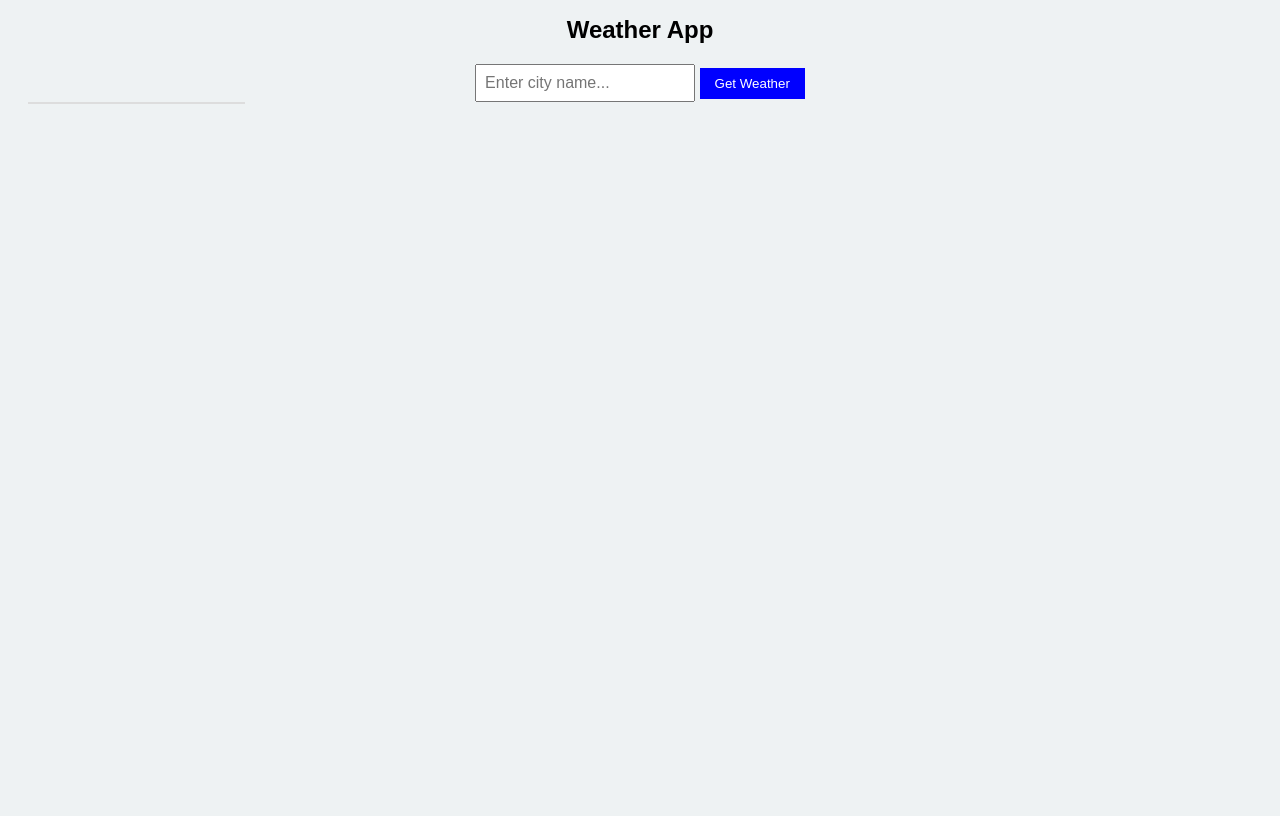
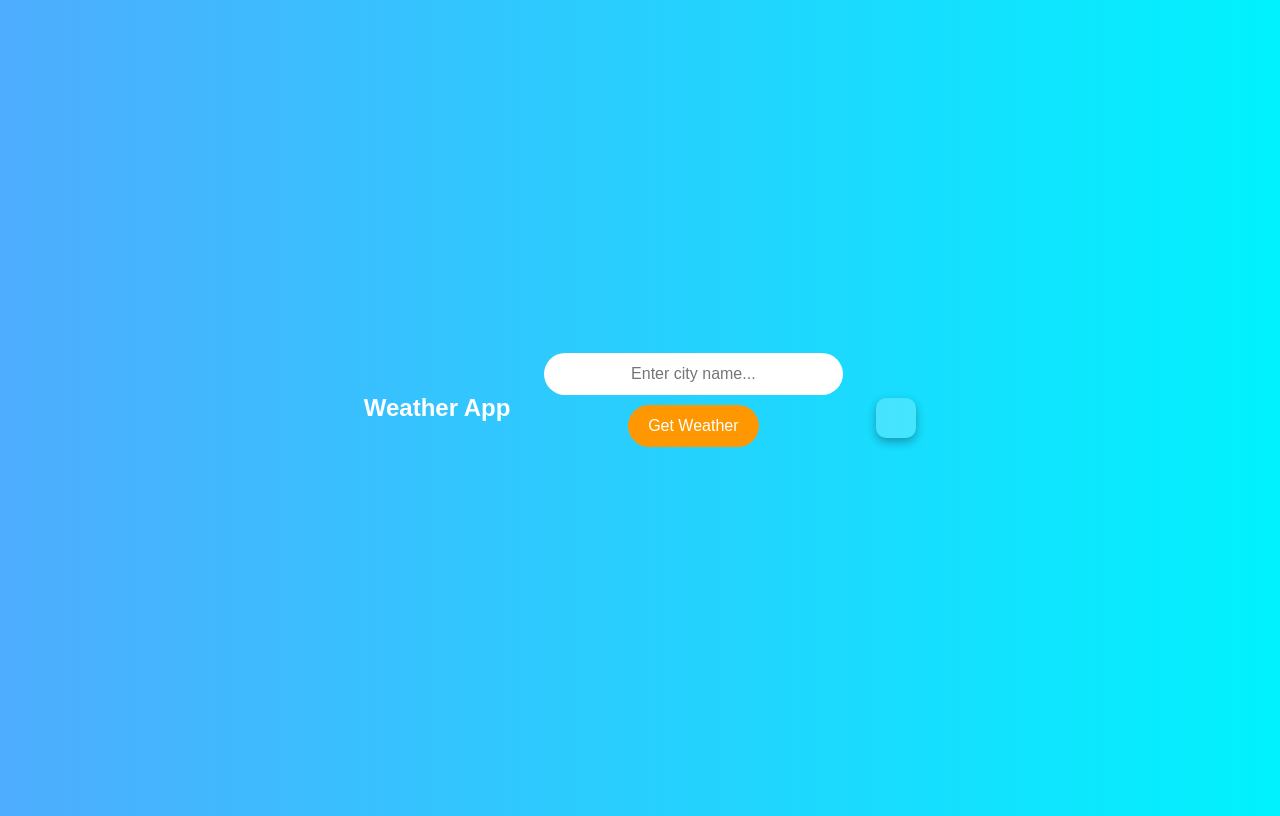
Before and after one commit to Badjedi04/weather-app, a plain HTML site: page index.html in a window 1280 px wide. Drawn offline with Linux system fonts and the light colour scheme.

Commit message:
Update style.css

```diff
--- a/style.css
+++ b/style.css
@@ -1,59 +1,73 @@
+/* General Styling */
 body {
-    font-family: Arial, sans-serif;
+    font-family: 'Poppins', sans-serif;
     text-align: center;
-    background: #eef2f3;
-    color: black;
+    background: linear-gradient(to right, #4facfe, #00f2fe);
+    color: #fff;
+    height: 100vh;
+    display: flex;
+    justify-content: center;
+    align-items: center;
 }
 
-h1 {
-    font-size: 24px;
+/* Container */
+.container {
+    background: rgba(255, 255, 255, 0.2);
+    padding: 30px;
+    border-radius: 15px;
+    box-shadow: 0px 4px 10px rgba(0, 0, 0, 0.2);
+    max-width: 400px;
+    width: 90%;
 }
 
-.search-container {
-    margin: 20px;
-}
-
+/* Input & Button */
 input {
-    padding: 8px;
-    width: 200px;
+    padding: 12px;
+    width: 75%;
+    border: none;
+    border-radius: 25px;
+    outline: none;
+    text-align: center;
     font-size: 16px;
+    margin-bottom: 10px;
 }
 
 button {
-    padding: 8px 15px;
-    background: blue;
+    padding: 12px 20px;
+    border: none;
+    border-radius: 25px;
+    background: #ff9800;
     color: white;
-    border: none;
+    font-size: 16px;
     cursor: pointer;
+    transition: 0.3s;
 }
 
 button:hover {
-    background: darkblue;
+    background: #e68900;
 }
 
 /* Weather Display */
 #weatherResult {
     margin-top: 20px;
     font-size: 18px;
+    padding: 20px;
+    border-radius: 10px;
+    background: rgba(255, 255, 255, 0.2);
+    box-shadow: 0px 4px 10px rgba(0, 0, 0, 0.3);
 }
 
-/* Suggestions Dropdown */
-#suggestions {
-    list-style: none;
-    padding: 0;
-    margin: 0;
-    background: white;
-    color: black;
-    border: 1px solid #ddd;
-    position: absolute;
-    width: 215px;
+h1 {
+    font-size: 24px;
+    font-weight: bold;
 }
 
-#suggestions li {
-    padding: 8px;
-    cursor: pointer;
+h2 {
+    margin-top: 10px;
+    font-size: 22px;
 }
 
-#suggestions li:hover {
-    background: #ddd;
+img {
+    margin-top: 10px;
+    width: 100px;
 }
```
